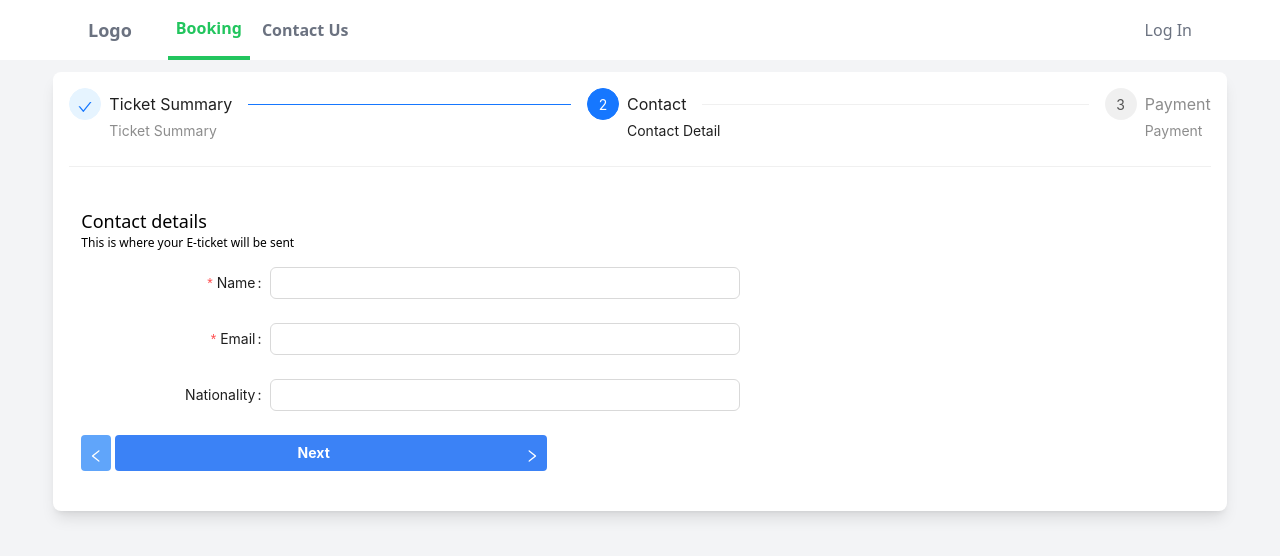
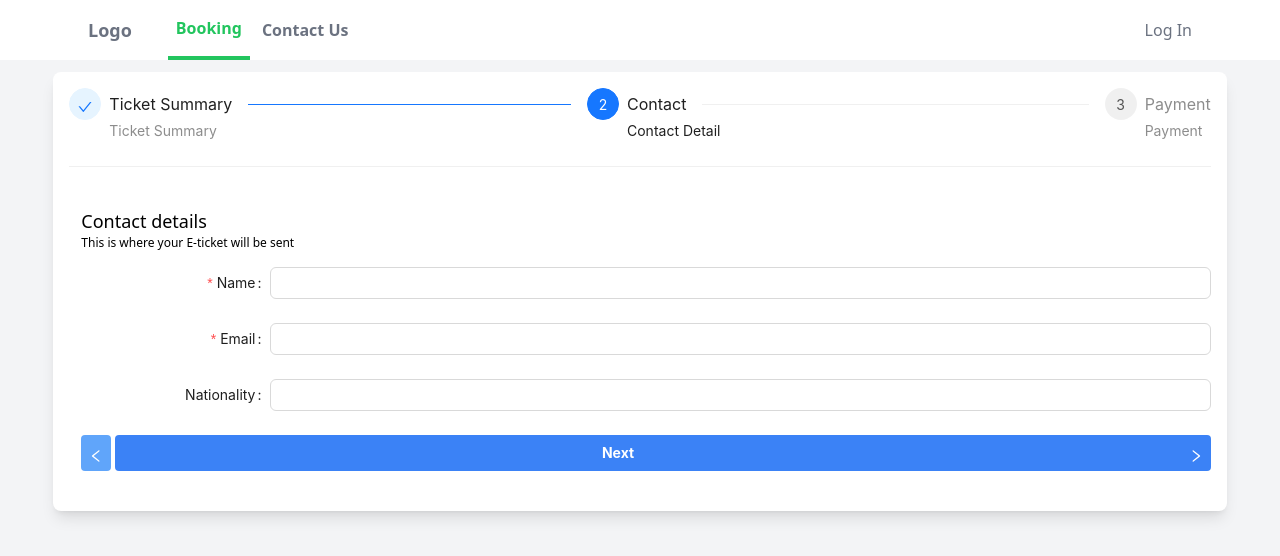
Before and after one commit to patcharaponjantana/django-vue-kubernetes, a Vue app in the folder frontend/: page /booking in a window 1280 px wide. Both pictures are taken after a click on the button "Next". Shown: the top 556 px of the page. Built offline with nearby package versions, Linux system fonts and the light colour scheme.

Commit message:
[fix] button is not 100%

```diff
--- a/frontend/src/components/Passenger.vue
+++ b/frontend/src/components/Passenger.vue
@@ -10,7 +10,6 @@
           <a-form
             name="basic"
             :label-col="{ span: 4 }"
-            :wrapper-col="{ span: 10 }"
             :model="props.data"
             @finish="props.onSuccess"
             autoComplete="off"
@@ -52,6 +51,7 @@
                 <button
                     type='submit'
                     className="w-11/12 bg-blue-500 hover:bg-blue-700 text-white text-sm font-bold py-2 px-2   rounded focus:outline-none focus:shadow-outline"
+                    style="width: 100%"
                 >
                     <div className='flex flex-row'>
                       <div className='text-center w-11/12'>
--- a/frontend/src/components/Payment.vue
+++ b/frontend/src/components/Payment.vue
@@ -5,7 +5,7 @@
   <div>
     <a href="booking-success">
       <button
-          :style="{ width: '25%' }"
+          :style="{ width: '100%' }"
           className="w-full bg-blue-500 hover:bg-blue-600 text-white font-bold py-2 px-4 rounded"
         >
           Pay
```
